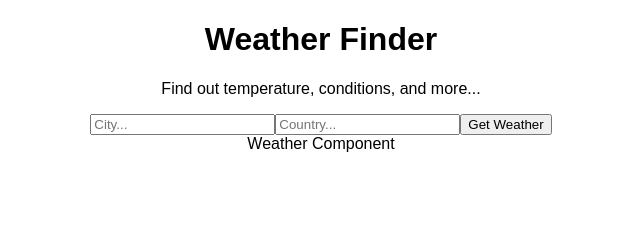
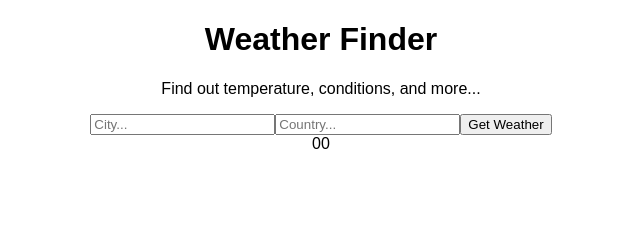
Before and after one commit to BlakeBurbach/react_weather_app_ts, a React (Create React App) app: page / in a window 1280 px wide. Shown: the top 225 px of the page, without its empty margins (319-959 px from the left). Built offline with nearby package versions, Linux system fonts and the light colour scheme; the HTML template or start-up script is replaced by a standard one.

Commit message:
talking to API and displaying results on submit

```diff
--- a/src/App.tsx
+++ b/src/App.tsx
@@ -10,12 +10,11 @@ const API_KEY = "f91e53300319f33447e5d7ce0316f43a";
 class App extends React.Component {
 
   public state = {
-    city: undefined,
-    country: undefined,
-    description: undefined,
-    error: undefined,
-    humidity: undefined,
-    temperature: undefined,
+    city: '',
+    country: "",
+    description: "",
+    humidity: 0,
+    temperature: 0,
   }
 
   public getWeather = async (event: any) => {
@@ -29,7 +28,6 @@ class App extends React.Component {
       city: data.name,
       country: data.sys.country,
       description: data.weather[0].description,
-      error: "",
       humidity: data.main.humidity,
       temperature: data.main.temp,
     })
@@ -40,7 +38,13 @@ class App extends React.Component {
       <div className="App">
         <Titles />
         <LocationInputForm getWeather={this.getWeather} />
-        <Weather />
+        <Weather
+          city={this.state.city}
+          country={this.state.country}
+          description={this.state.description}
+          humidity={this.state.humidity}
+          temperature={this.state.temperature}
+        />
       </div>
     );
   }
--- a/src/components/Weather/Weather.tsx
+++ b/src/components/Weather/Weather.tsx
@@ -1,9 +1,28 @@
 import * as React from 'react';
 
-class Weather extends React.Component {
+interface IWeatherProps {
+    city: string;
+    country: string;
+    description: string;
+    humidity: number;
+    temperature: number
+}
+
+class Weather extends React.Component<IWeatherProps> {
+
     public render () {
+        // OpenWeatherAPI gives back temp in Kelvin
+        // function to convert to Fahrenheit
+        function TempFahr(kelvin:number): number {
+            return (Math.round((kelvin-273.15)*1.8)+32);
+        };
         return (
-            <div>Weather Component</div>
+            <div>
+                { this.props.city && this.props.country && <p>Location: {this.props.city}, {this.props.country}</p> }
+                { this.props.temperature && <p>Temperature: {TempFahr(this.props.temperature)}</p>}
+                { this.props.humidity && <p>Humidity: {this.props.humidity}</p> }
+                { this.props.description && <p>Conditions: {this.props.description}</p> }
+            </div>
         );
     }
 }
```
